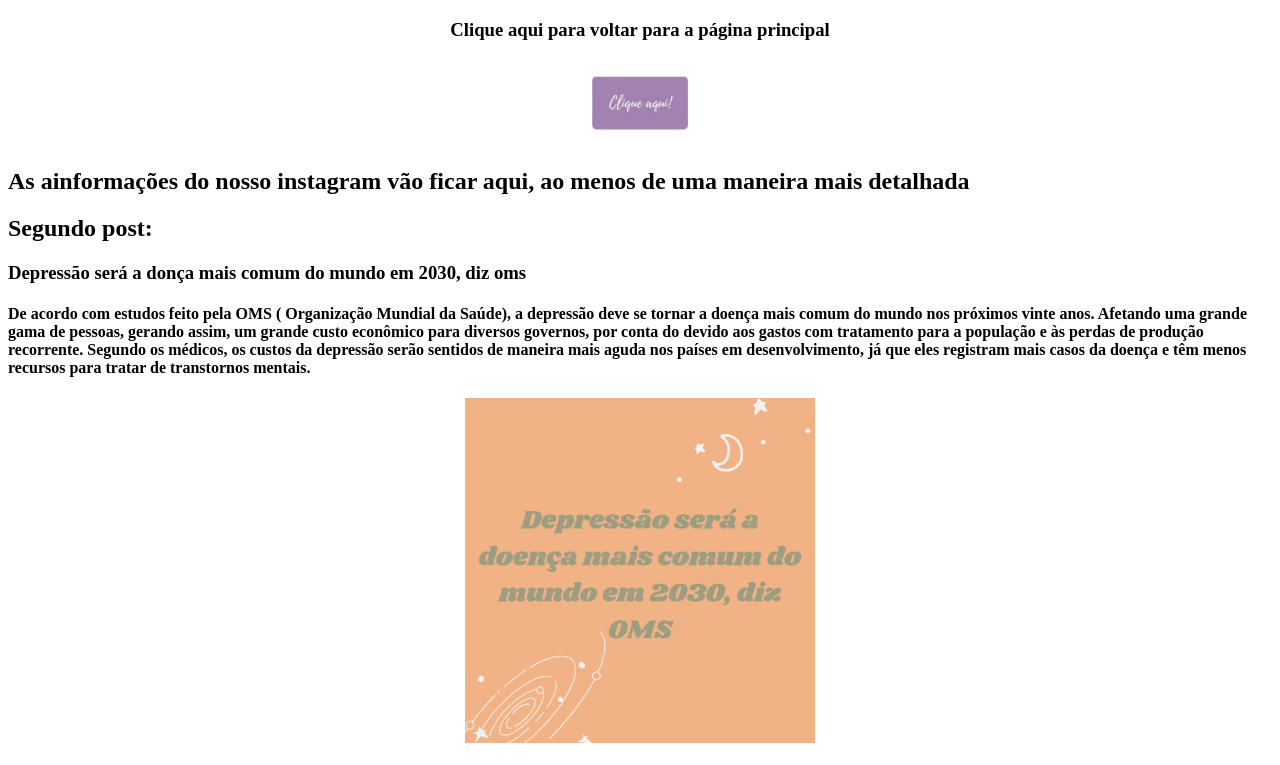
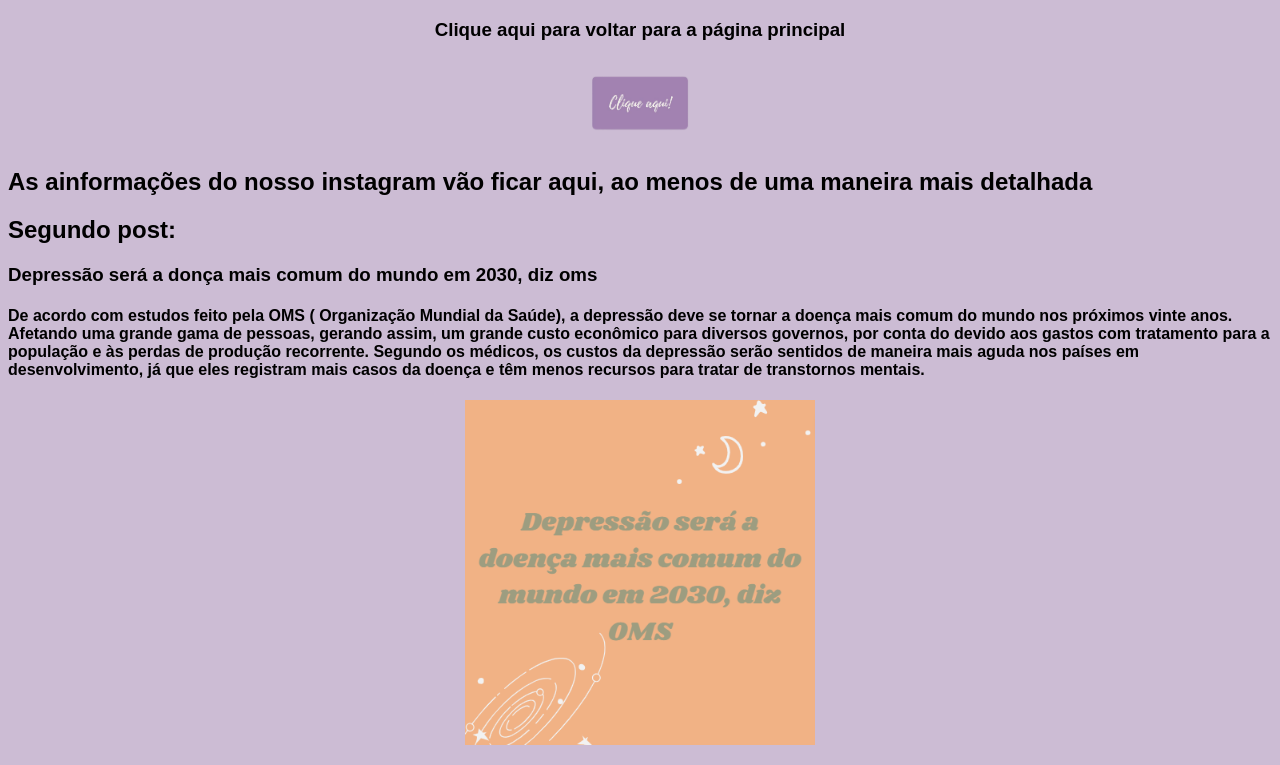
Before and after one commit to AWProjectsS/AnsiososRelatos, a plain HTML site: page html/index2.html in a window 1280 px wide. Shown: the top 765 px of the page. Drawn offline with Linux system fonts and the light colour scheme.

Commit message:
Update index2.html

```diff
--- a/html/index2.html
+++ b/html/index2.html
@@ -2,7 +2,7 @@
 <html lang="en">
 <head>
     <meta charset="UTF-8">
-    <link rel="stylesheet" type="text/css" href="../style/penis2.css"/>
+    <link rel="stylesheet" type="text/css" href="../style/page2.css"/>
     <title>Postagens do Instagram </title>
 </head>
 <body>
```
